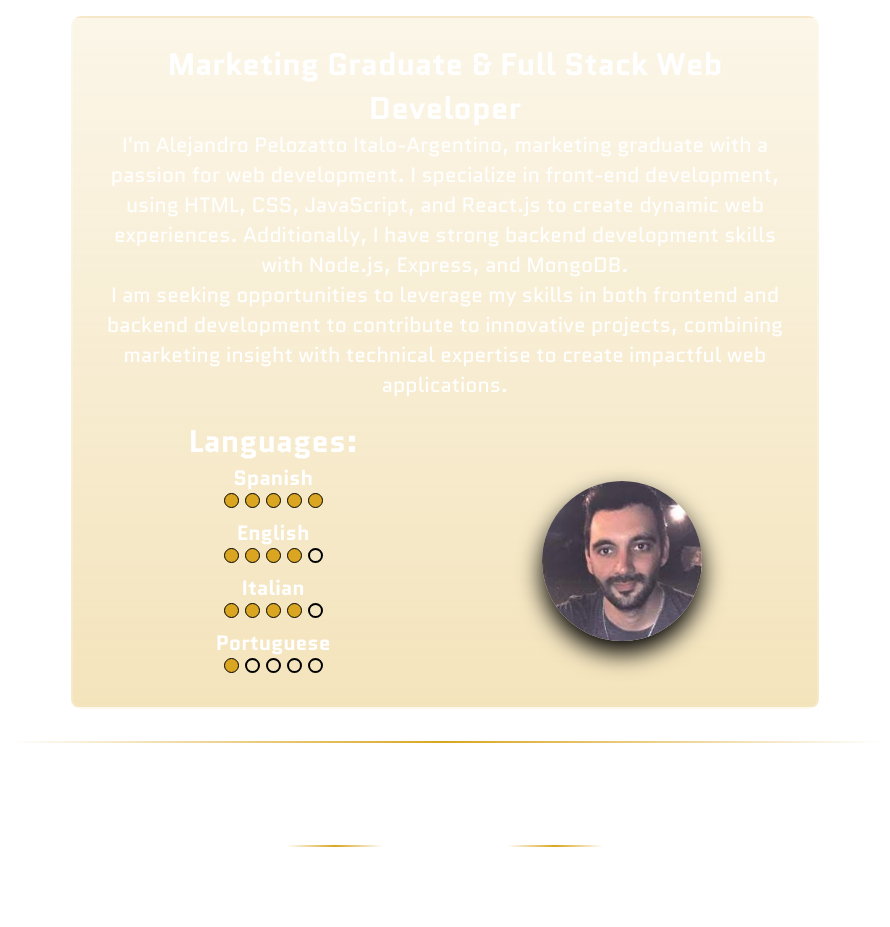
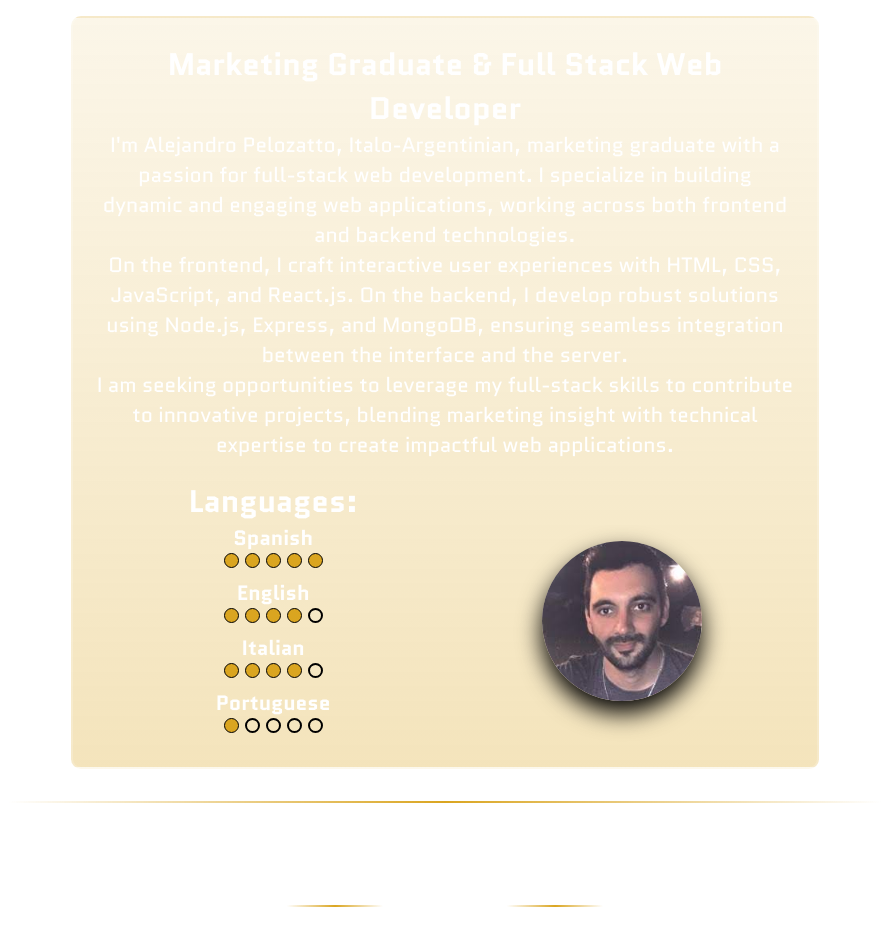
Before and after one commit to DolcePelo/portfolio, a React (Create React App) app: page / in a window 1280 px wide. Shown: the part 1780-2707 px from the top of the page, without its empty margins (195-1085 px from the left). Built offline with nearby package versions, Linux system fonts and the light colour scheme; a web font is replaced by a local one.

Commit message:
ft: actualización de contenido About me y nueva imagen de banner

```diff
--- a/src/components/AboutMe/AboutMe.js
+++ b/src/components/AboutMe/AboutMe.js
@@ -39,8 +39,10 @@ function AboutMe() {
             <div className="about-me-card">
                 <h1>Marketing Graduate & Full Stack Web Developer
                 </h1>
-                <p>I'm Alejandro Pelozatto Italo-Argentino, marketing graduate with a passion for web development. I specialize in front-end development, using HTML, CSS, JavaScript, and React.js to create dynamic web experiences. Additionally, I have strong backend development skills with Node.js, Express, and MongoDB. <br />
-                    I am seeking opportunities to leverage my skills in both frontend and backend development to contribute to innovative projects, combining marketing insight with technical expertise to create impactful web applications.</p>
+                <p>I'm Alejandro Pelozatto, Italo-Argentinian, marketing graduate with a passion for full-stack web development. I specialize in building dynamic and engaging web applications, working across both frontend and backend technologies. <br />
+
+                    On the frontend, I craft interactive user experiences with HTML, CSS, JavaScript, and React.js. On the backend, I develop robust solutions using Node.js, Express, and MongoDB, ensuring seamless integration between the interface and the server. <br />
+                    I am seeking opportunities to leverage my full-stack skills to contribute to innovative projects, blending marketing insight with technical expertise to create impactful web applications.</p>
                 <div className="about-me-languages-container">
                     <div className="about-me-languages">
                         <h2>Languages:</h2>
```
Also changed, not shown: src/assets/banner-img.png, src/assets/banner-img1.png (added).
